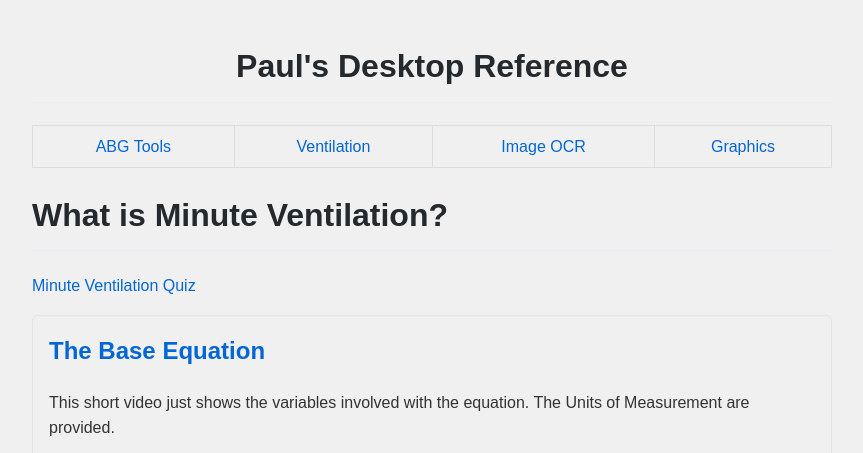
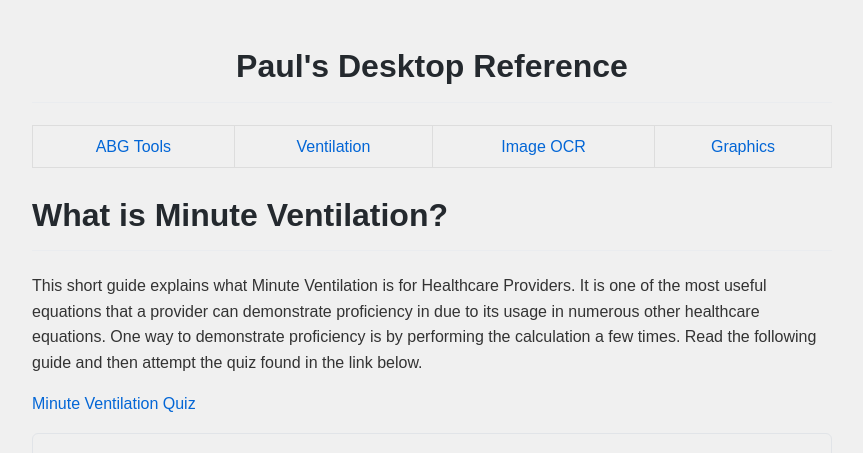
Before and after one commit to ZBZFirst/info, a Jekyll site: the page built from MinuteVentilationExplained.md, in a window 1280 px wide and 900 px high, cut to the strip 0-453 px from the top of the window. Shown: the whole strip, without its empty margins (208-1071 px from the left). Built offline with Jekyll 4.4.1, drawn with Linux system fonts in a browser that asks for light colours.

Commit message:
Update MinuteVentilationExplained.md

```diff
--- a/MinuteVentilationExplained.md
+++ b/MinuteVentilationExplained.md
@@ -4,6 +4,8 @@ title: "What Is Minute Ventilation?"
 ---
 
 # What is Minute Ventilation?
+
+<p>This short guide explains what Minute Ventilation is for Healthcare Providers. It is one of the most useful equations that a provider can demonstrate proficiency in due to its usage in numerous other healthcare equations. One way to demonstrate proficiency is by performing the calculation a few times. Read the following guide and then attempt the quiz found in the link below.</p>
 
 <a href="MinuteVentilationQuiz.html" title="Minute Ventilation Quiz">Minute Ventilation Quiz</a>
 
```
